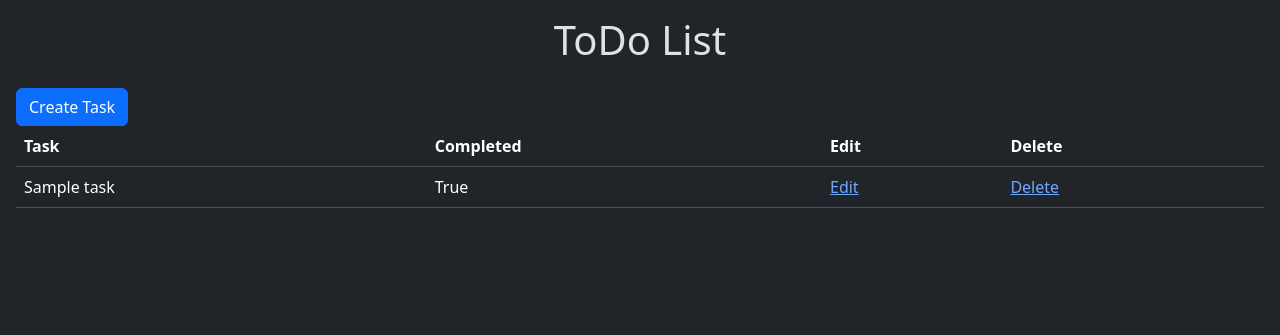
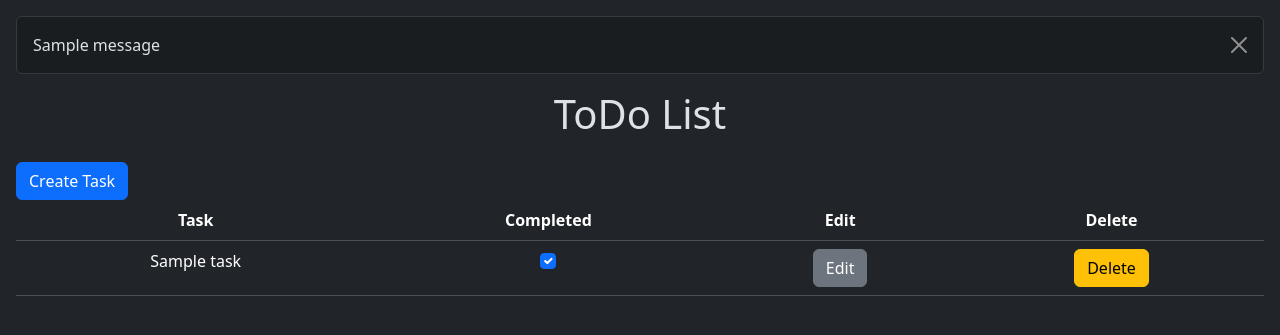
Before and after one commit to Kaifarik17/ToDo_app_on_FLask, a Flask app: page /todolist in a window 1280 px wide. Shown: the part 76-411 px from the top of the page. Run offline with Flask 3, Linux system fonts and the light colour scheme; a user stored in the database is signed in; tables that the repository leaves empty hold one stand-in row (values such as "Sample post"); one stand-in notice (Sample message) is shown; some libraries are stand-ins or nearby versions.

Commit message:
Add CSRF protection, Message Flashing, edit_task_status function. Some frontend changes

```diff
--- a/todo_app/__init__.py
+++ b/todo_app/__init__.py
@@ -2,6 +2,7 @@ from flask import Flask
 from flask_sqlalchemy import SQLAlchemy
 from flask_migrate import Migrate
 from flask_login import LoginManager
+from flask_wtf.csrf import CSRFProtect
 
 from config import Config
 
@@ -11,6 +12,7 @@ migrate = Migrate()
 login_manager = LoginManager()
 login_manager.login_view = "auth.login"
 login_manager.login_message ="Please login to access this page"
+csrf = CSRFProtect()
 
 def create_app(config_class=Config):
     app = Flask(__name__)
@@ -19,6 +21,7 @@ def create_app(config_class=Config):
     db.init_app(app)
     migrate.init_app(app, db)
     login_manager.init_app(app)
+    csrf.init_app(app)
 
     from todo_app.main import main_bp
     app.register_blueprint(main_bp)
--- a/todo_app/main/routes.py
+++ b/todo_app/main/routes.py
@@ -1,4 +1,4 @@
-from flask import render_template, redirect, url_for, request
+from flask import render_template, redirect, url_for, request, flash
 from flask_login import current_user, login_required
 
 import sqlalchemy as sa
@@ -19,7 +19,7 @@ def index():
 @login_required
 def todolist():
     tasks = db.session.scalars(
-        current_user.tasks.select()
+        current_user.tasks.select().order_by(Task.completed)
     ).all()
     return render_template('main/todolist.html', tasks=tasks)
 
@@ -32,6 +32,7 @@ def create_task():
                     author=current_user)
         db.session.add(task)
         db.session.commit()
+        flash("You have successfully create the task")
 
         return redirect(url_for('main.todolist'))
 
@@ -40,9 +41,8 @@ def create_task():
 @main_bp.route('/edit_task/<int:id>', methods=['GET', 'POST'])
 @login_required
 def edit_task(id):
-    task = db.session.scalar(
-        sa.select(Task).where(Task.id == id)
-    )
+    task = db.session.get(Task, id)
+
     if task is not None and task.author == current_user:
         # Reuse CreateTaskForm for editing task
         form = EditTaskForm()
@@ -51,24 +51,37 @@ def edit_task(id):
             task.description = form.description.data
             task.completed = form.completed.data
             db.session.commit()
+            flash("You have successfully edit the task")
 
             return redirect(url_for('main.todolist'))
         elif request.method == 'GET':
             form.title.data = task.title
             form.description.data = task.description
     else:
+        flash("You don't have a permission")
         return redirect(url_for('main.todolist'))
 
     return render_template('main/edit_task.html', form=form)
 
-@main_bp.route('/delete_task/<int:id>')
+@main_bp.route('/delete_task/<int:id>', methods=("POST", ))
 @login_required
 def delete_task(id):
-    task = db.session.scalar(
-        sa.select(Task).where(Task.id == id)
-    )
+    task = db.session.get(Task, id)
     if task is not None and task.author == current_user:
         db.session.delete(task)
         db.session.commit()
+        flash("You have successfully deleted the task")
+    else:
+        flash("You don't have a permission")
+    return redirect(url_for('main.todolist'))
 
-    return redirect(url_for('main.todolist'))
+@main_bp.route("/edit_task_status/<int:id>", methods=("POST", ))
+@login_required
+def edit_task_status(id):
+    task = db.session.get(Task, id)
+    if task is not None and task.author == current_user:
+        task.completed = not task.completed
+        db.session.commit()
+    else:
+        flash("You don't have a permission")
+    return redirect(url_for("main.todolist"))
--- a/todo_app/templates/base.html
+++ b/todo_app/templates/base.html
@@ -34,8 +34,18 @@
         </div>
     </nav>
     <div class="mx-auto p-3">
-    {% block content %}
-    {% endblock %}
+      {% with messages = get_flashed_messages() %}
+      {% if messages %}
+        {% for message in messages %}
+          <div class="alert alert-dark alert-dismissible" role="alert">
+            {{ message }}
+            <button type="button" class="btn-close" data-bs-dismiss="alert" aria-label="Close"></button>
+          </div>
+        {% endfor %}
+      {% endif %}
+      {% endwith %}
+      {% block content %}
+      {% endblock %}
     </div>
     <script src="https://cdn.jsdelivr.net/npm/bootstrap@5.3.3/dist/js/bootstrap.bundle.min.js" integrity="sha384-YvpcrYf0tY3lHB60NNkmXc5s9fDVZLESaAA55NDzOxhy9GkcIdslK1eN7N6jIeHz" crossorigin="anonymous"></script>
 </body>
--- a/todo_app/templates/main/create_task.html
+++ b/todo_app/templates/main/create_task.html
@@ -9,14 +9,14 @@
         {{ form.title.label(class="form-label") }}
         {{ form.title(size=64, class="form-control") }}
         {% for error in form.title.errors %}
-        <p>Error: {{ error }}</p>
+        <p class="alert alert-danger alert-dismissible">Error: {{ error }}</p>
         {% endfor %}
     </div>
     <div class="mb-3">
         <p>{{ form.description.label(class="form-label") }}</p>
         {{ form.description(cols=24, rows=12, class="form-control") }}
         {% for error in form.description.errors %}
-        <p>Error: {{ error }}</p>
+        <p class="alert alert-danger alert-dismissible">Error: {{ error }}</p>
         {% endfor %}
     </div>
     <div>
--- a/todo_app/templates/main/edit_task.html
+++ b/todo_app/templates/main/edit_task.html
@@ -9,14 +9,14 @@
         {{ form.title.label(class="form-label") }}
         {{ form.title(size=64, class="form-control") }}
         {% for error in form.title.errors %}
-        <p>Error: {{ error }}</p>
+        <p class="alert alert-danger" >Error: {{ error }}</p>
         {% endfor %}
     </div>
     <div class="mb-3">
         <p>{{ form.description.label(class="form-label") }}</p>
         {{ form.description(cols=24, rows=8, class="form-control") }}
         {% for error in form.description.errors %}
-        <p>Error: {{ error }}</p>
+        <p class="alert alert-danger">Error: {{ error }}</p>
         {% endfor %}
     </div>
     <div class="mb-3">
--- a/todo_app/templates/main/todolist.html
+++ b/todo_app/templates/main/todolist.html
@@ -5,7 +5,7 @@
 
 <a class="btn btn-primary" href="{{ url_for('main.create_task') }}">Create Task</a>
 
-<table class="table">
+<table class="table table-hover text-center">
     <thead>
       <tr>
         <th scope="col">Task</th>
@@ -17,10 +17,23 @@
     <tbody>
       {% for task in tasks %}
       <tr>
-        <td>{{ task.title }}</td>
-        <td>{{ task.completed }}</td>
-        <td><a href="{{ url_for('main.edit_task', id=task.id) }}">Edit</a></td>
-        <td><a href="{{ url_for('main.delete_task', id=task.id) }}">Delete</a></td>
+        <td>{{ task.title[0:15] }}</td>
+        <td>
+          <form action="{{ url_for('main.edit_task_status', id=task.id) }}" method="post">
+            <input type="hidden" name="csrf_token" value="{{ csrf_token() }}"/>
+            <input type="checkbox" class="form-check-input" {% if task.completed %} checked{% endif %}
+              name="status_task" onchange="this.form.submit()">
+          </form>
+        </td>
+        <td>
+          <a class="btn btn-secondary" href="{{ url_for('main.edit_task', id=task.id) }}">Edit</a>
+        </td>
+        <td>
+          <form action="{{ url_for('main.delete_task', id=task.id) }}" method="post">
+            <input type="hidden" name="csrf_token" value="{{ csrf_token() }}"/>
+            <button type="submit" class="btn btn-warning">Delete</button>
+          </form>
+        </td>
       </tr>
       {% endfor %}
     </tbody>
```
